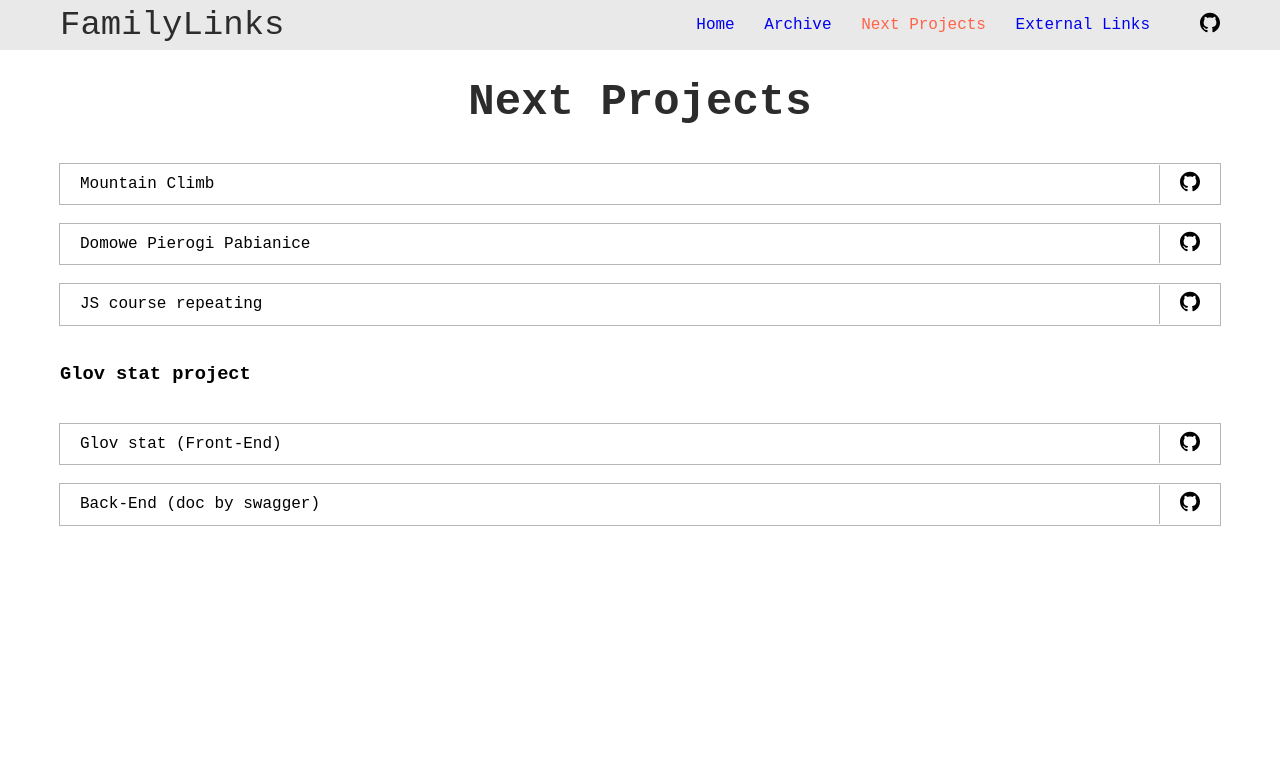
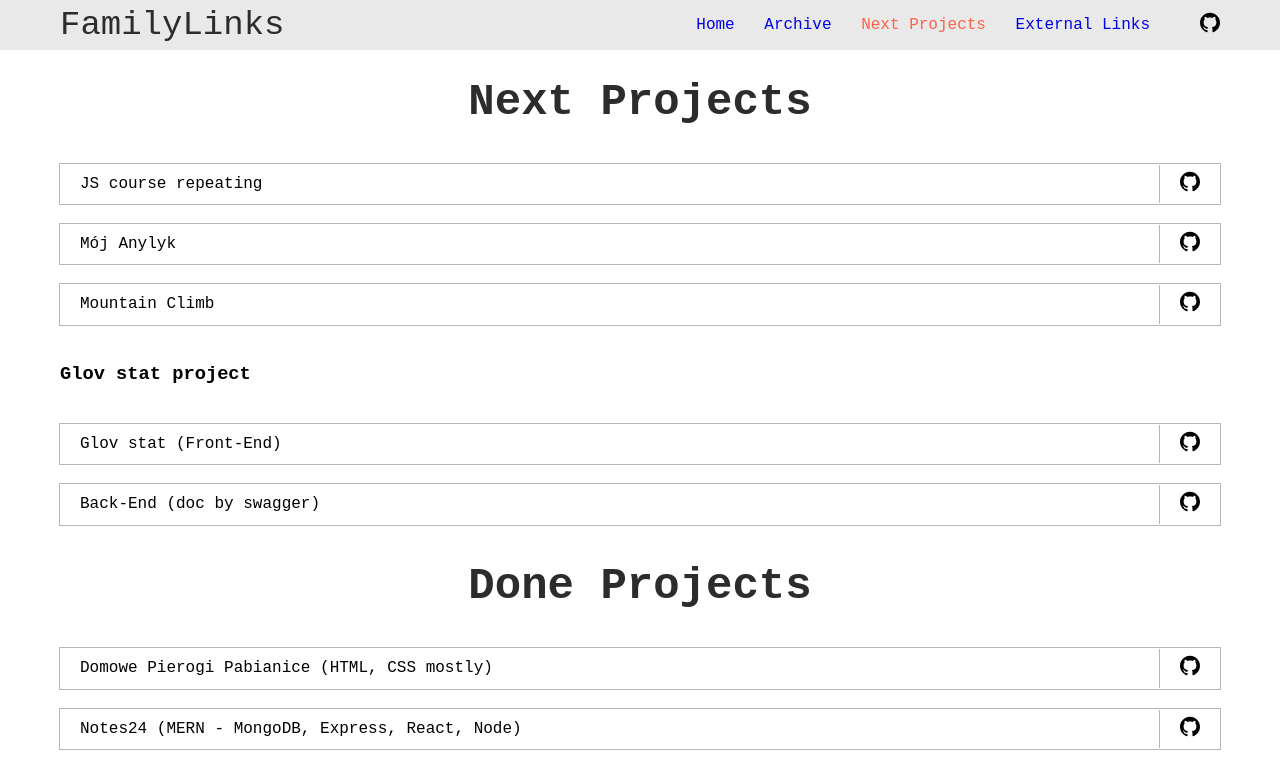
Before and after one commit to bestua/family-links, a plain HTML site: page next-projects.html in a window 1280 px wide. Drawn offline with nearby package versions, Linux system fonts and the light colour scheme.

Commit message:
add more links

```diff
--- a/next-projects.html
+++ b/next-projects.html
@@ -65,6 +65,41 @@
               <a
                 class="hero-list__link"
                 target="_blank"
+                href="https://torkotiuk.github.io/js/"
+                >JS course repeating</a
+              >
+
+              <a
+                class="hero-list__gh"
+                target="_blank"
+                href="https://github.com/torkotiuk/js"
+              >
+                <svg width="20" height="25">
+                  <use href="./assets/images/sprite.svg#icon-github"></use>
+                </svg>
+              </a>
+            </li>
+            <li class="hero-list__item">
+              <a
+                class="hero-list__link"
+                target="_blank"
+                href="https://mojanylyk.netlify.app/"
+                >Mój Anylyk</a
+              >
+              <a
+                class="hero-list__gh"
+                target="_blank"
+                href="https://github.com/torkotiuk/anylyk1"
+              >
+                <svg width="20" height="25">
+                  <use href="./assets/images/sprite.svg#icon-github"></use>
+                </svg>
+              </a>
+            </li>
+            <li class="hero-list__item">
+              <a
+                class="hero-list__link"
+                target="_blank"
                 href="https://torkotiuk.github.io/mountain-climb/"
                 >Mountain Climb</a
               >
@@ -79,42 +114,7 @@
                 </svg>
               </a>
             </li>
-            <li class="hero-list__item">
-              <a
-                class="hero-list__link"
-                target="_blank"
-                href="https://pierogi.netlify.app/"
-                >Domowe Pierogi Pabianice</a
-              >
 
-              <a
-                class="hero-list__gh"
-                target="_blank"
-                href="https://github.com/torkotiuk/pierogi"
-              >
-                <svg width="20" height="25">
-                  <use href="./assets/images/sprite.svg#icon-github"></use>
-                </svg>
-              </a>
-            </li>
-            <li class="hero-list__item">
-              <a
-                class="hero-list__link"
-                target="_blank"
-                href="https://torkotiuk.github.io/js/"
-                >JS course repeating</a
-              >
-
-              <a
-                class="hero-list__gh"
-                target="_blank"
-                href="https://github.com/torkotiuk/js"
-              >
-                <svg width="20" height="25">
-                  <use href="./assets/images/sprite.svg#icon-github"></use>
-                </svg>
-              </a>
-            </li>
             <li class="hero-list__item hero-list__item-glov">
               <h3>Glov stat project</h3>
             </li>
@@ -154,6 +154,46 @@
               </a>
             </li>
           </ul>
+
+          <h2 class="hero__title">Done Projects</h2>
+          <ul class="list list__padding0">
+            <li class="hero-list__item">
+              <a
+                class="hero-list__link"
+                target="_blank"
+                href="https://pierogi.netlify.app/"
+                >Domowe Pierogi Pabianice (HTML, CSS mostly)</a
+              >
+
+              <a
+                class="hero-list__gh"
+                target="_blank"
+                href="https://github.com/torkotiuk/pierogi"
+              >
+                <svg width="20" height="25">
+                  <use href="./assets/images/sprite.svg#icon-github"></use>
+                </svg>
+              </a>
+            </li>
+            <li class="hero-list__item">
+              <a
+                class="hero-list__link"
+                target="_blank"
+                href="https://notes24.herokuapp.com/"
+                >Notes24 (MERN - MongoDB, Express, React, Node)</a
+              >
+
+              <a
+                class="hero-list__gh"
+                target="_blank"
+                href="https://github.com/torkotiuk/note"
+              >
+                <svg width="20" height="25">
+                  <use href="./assets/images/sprite.svg#icon-github"></use>
+                </svg>
+              </a>
+            </li>
+          </ul>
         </div>
       </section>
     </main>
```
Also changed, not shown: archive.html (+19 -0 lines), external-links.html (+36 -0 lines), index.html (+10 -15 lines).
